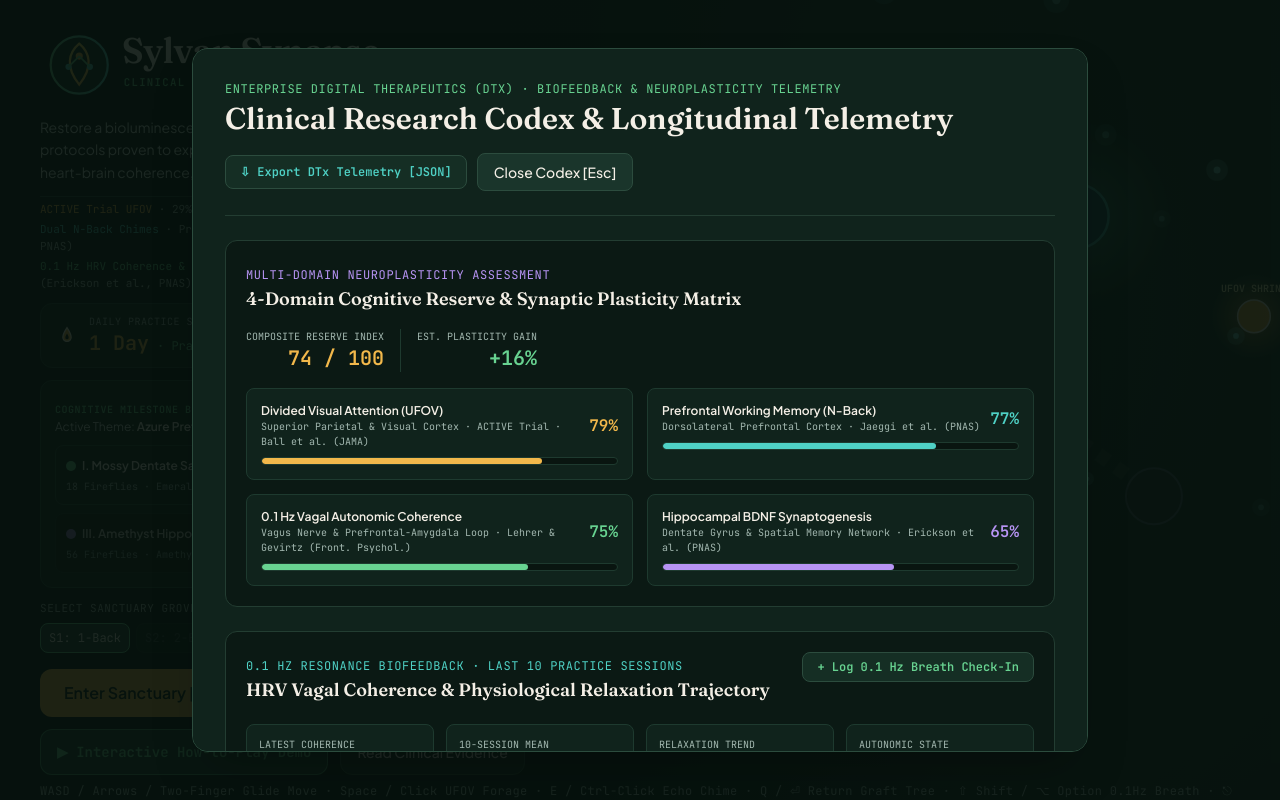
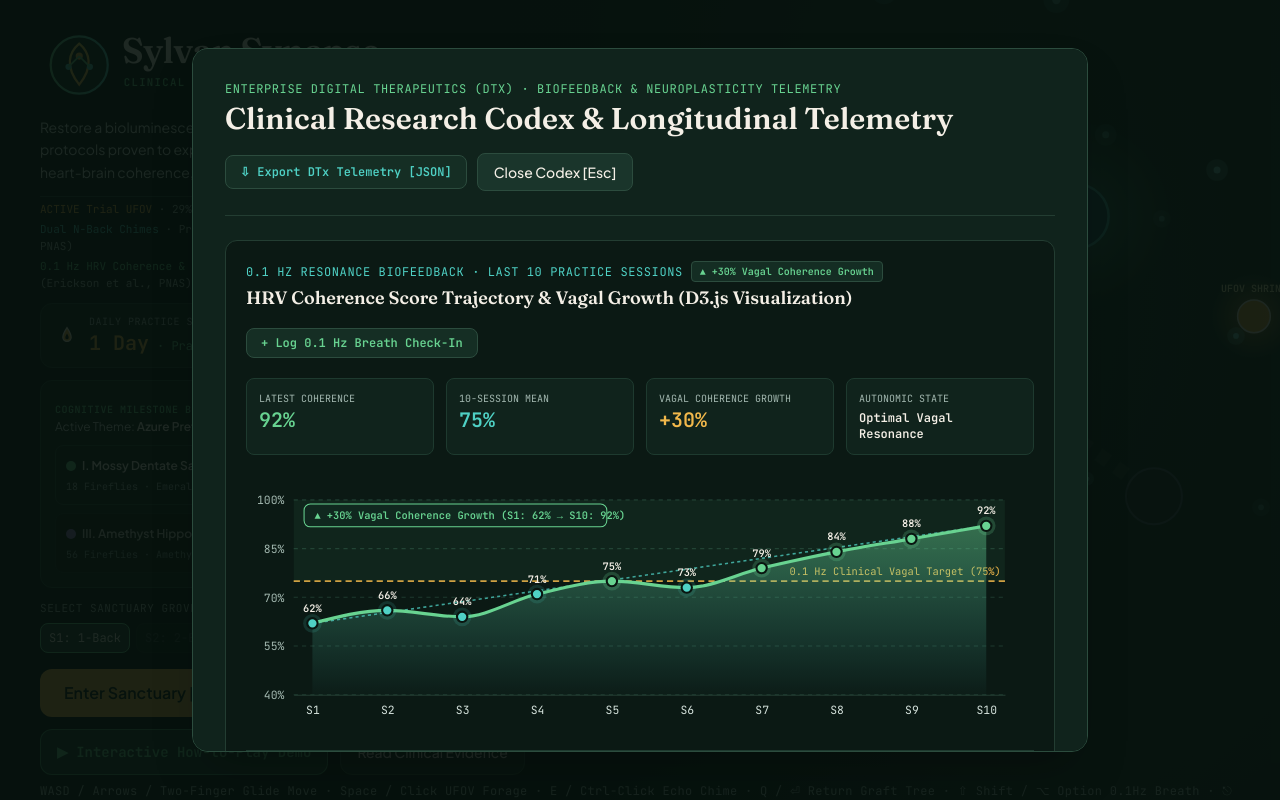
Before and after one commit to will-drums/brain-game, a React (Vite) app: page / in a window 1280 px wide. Both pictures are taken after a click on the button "Read Clinical Evidence". Built offline with nearby package versions, Linux system fonts and the light colour scheme.

Commit message:
fix(ClinicalCodexModal): synchronize HRV history fallback
Implement robust fallback logic to recover HRV session data from local storage if props are missing, ensuring the visualization always has a valid dataset.

```diff
--- a/src/components/ClinicalCodexModal.tsx
+++ b/src/components/ClinicalCodexModal.tsx
@@ -2,6 +2,8 @@ import React, { useEffect, useRef, useState } from 'react';
 import * as d3 from 'd3';
 import {
   CLINICAL_PROTOCOLS,
+  HRV_HISTORY_STORAGE_KEY,
+  DEFAULT_HRV_HISTORY_SEED,
   computeHrvTrendSummary,
   computeCognitiveDomainProfile,
   NEURO_NUTRITION_SLEEP_TIPS,
@@ -55,7 +57,28 @@ export const ClinicalCodexModal: React.FC<ClinicalCodexModalProps> = ({
   const [exportStatus, setExportStatus] = useState<string>('');
   const [lifestyleCategory, setLifestyleCategory] = useState<NeuroLifestyleCategory>('all');
 
-  const sessions = hrvHistory.slice(-10);
+  // Synchronize last 10 sessions from hrvHistory prop and HRV_HISTORY_STORAGE_KEY
+  const resolvedHistory = React.useMemo(() => {
+    if (hrvHistory && hrvHistory.length > 0) {
+      return hrvHistory.slice(-10);
+    }
+    if (typeof window !== 'undefined') {
+      try {
+        const stored = window.localStorage.getItem(HRV_HISTORY_STORAGE_KEY);
+        if (stored) {
+          const parsed = JSON.parse(stored) as HrvSessionRecord[];
+          if (Array.isArray(parsed) && parsed.length > 0) {
+            return parsed.slice(-10);
+          }
+        }
+      } catch {
+        // Ignore storage read errors
+      }
+    }
+    return DEFAULT_HRV_HISTORY_SEED.slice(-10);
+  }, [hrvHistory]);
+
+  const sessions = resolvedHistory;
   const trendSummary = computeHrvTrendSummary(sessions);
   const domainProfile = computeCognitiveDomainProfile({
     totalTreesGrafted,
@@ -132,8 +155,16 @@ export const ClinicalCodexModal: React.FC<ClinicalCodexModalProps> = ({
       .attr('stroke-dasharray', (d) => (d === 75 ? 'none' : '4,4'))
       .attr('stroke-width', 1);
 
+    // Shaded Optimal Vagal Resonance Zone (75% - 100%)
+    const thresholdY = yScale(75);
+    g.append('rect')
+      .attr('x', 0)
+      .attr('y', yScale(100))
+      .attr('width', innerWidth)
+      .attr('height', Math.max(0, thresholdY - yScale(100)))
+      .attr('fill', 'rgba(104, 211, 145, 0.06)');
+
     // Clinical Resonance Target Threshold Line (75% Vagal Coherence Zone)
-    const thresholdY = yScale(75);
     g.append('line')
       .attr('x1', 0)
       .attr('x2', innerWidth)
@@ -196,6 +227,55 @@ export const ClinicalCodexModal: React.FC<ClinicalCodexModalProps> = ({
       .datum(sessions)
       .attr('fill', 'url(#hrvCoherenceAreaGradient)')
       .attr('d', areaGenerator);
+
+    // Baseline-to-Latest Vagal Coherence Growth Vector Line (S1 -> S10)
+    if (sessions.length >= 2) {
+      const firstSession = sessions[0];
+      const lastSession = sessions[sessions.length - 1];
+      const x1 = xScale(firstSession.sessionLabel) ?? 0;
+      const y1 = yScale(firstSession.coherenceScore);
+      const x2 = xScale(lastSession.sessionLabel) ?? innerWidth;
+      const y2 = yScale(lastSession.coherenceScore);
+      const delta = lastSession.coherenceScore - firstSession.coherenceScore;
+
+      g.append('line')
+        .attr('data-testid', 'hrv-d3-growth-trendline')
+        .attr('x1', x1)
+        .attr('y1', y1)
+        .attr('x2', x2)
+        .attr('y2', y2)
+        .attr('stroke', '#4FD1C5')
+        .attr('stroke-width', 1.5)
+        .attr('stroke-dasharray', '3,3')
+        .attr('opacity', 0.75);
+
+      // In-Chart Vagal Coherence Growth Callout Badge
+      const badgeGroup = g
+        .append('g')
+        .attr('data-testid', 'hrv-d3-growth-badge')
+        .attr('transform', 'translate(10, 4)');
+
+      badgeGroup
+        .append('rect')
+        .attr('width', 292)
+        .attr('height', 22)
+        .attr('rx', 6)
+        .attr('fill', '#10281F')
+        .attr('stroke', '#68D391')
+        .attr('stroke-width', 1);
+
+      badgeGroup
+        .append('text')
+        .attr('x', 10)
+        .attr('y', 14.5)
+        .attr('fill', '#68D391')
+        .attr('font-family', 'JetBrains Mono, monospace')
+        .attr('font-size', '10px')
+        .attr('font-weight', '700')
+        .text(
+          `▲ ${delta >= 0 ? `+${delta}%` : `${delta}%`} Vagal Coherence Growth (${firstSession.sessionLabel}: ${firstSession.coherenceScore}% → ${lastSession.sessionLabel}: ${lastSession.coherenceScore}%)`
+        );
+    }
 
     // D3 Line generator
     const lineGenerator = d3
@@ -345,7 +425,116 @@ export const ClinicalCodexModal: React.FC<ClinicalCodexModalProps> = ({
           </div>
         </div>
 
-        {/* 4-Domain Cognitive Reserve & Neuroplasticity Profile */}
+        {/* 1. D3.js Physiological Relaxation & HRV Coherence Line Chart (Last 10 Practice Sessions from HRV_HISTORY_STORAGE_KEY) */}
+        <section
+          aria-labelledby="hrv-chart-heading"
+          data-testid="clinical-codex-hrv-chart"
+          className="mt-6 p-5 rounded-xl bg-[#0B1914] border border-[#233D32] space-y-4"
+        >
+          <div className="flex flex-wrap items-start justify-between gap-4">
+            <div>
+              <div className="flex flex-wrap items-center gap-2">
+                <span className="text-xs font-mono uppercase tracking-wider text-[#4FD1C5]">
+                  0.1 Hz Resonance Biofeedback · Last {sessions.length} Practice Sessions
+                </span>
+                <span className="px-2 py-0.5 rounded bg-[#142D23] text-[#68D391] border border-[#2C4C3E] text-[10px] font-mono font-semibold tabular-nums">
+                  ▲ {trendSummary.trendDelta >= 0 ? `+${trendSummary.trendDelta}%` : `${trendSummary.trendDelta}%`} Vagal Coherence Growth
+                </span>
+              </div>
+              <h3
+                id="hrv-chart-heading"
+                className="text-lg font-display font-semibold text-[#F4EFE6] mt-0.5"
+              >
+                HRV Coherence Score Trajectory &amp; Vagal Growth (D3.js Visualization)
+              </h3>
+            </div>
+
+            {onRecordSimulatedSession && (
+              <button
+                type="button"
+                data-testid="log-hrv-session-btn"
+                onClick={onRecordSimulatedSession}
+                className="px-3.5 py-1.5 rounded-lg bg-[#152E24] hover:bg-[#1E3F32] text-xs font-mono font-semibold text-[#68D391] border border-[#2C4C3E] transition-colors whitespace-nowrap shrink-0 cursor-pointer"
+              >
+                + Log 0.1 Hz Breath Check-In
+              </button>
+            )}
+          </div>
+
+          {/* 4 Tabular-Nums Physiological Relaxation KPIs */}
+          <div className="grid grid-cols-2 sm:grid-cols-4 gap-3 pt-1">
+            <div className="p-3 rounded-lg bg-[#10231C] border border-[#1E3A2F]">
+              <div className="text-[10px] font-mono uppercase text-[#A3B8B0]">
+                LATEST COHERENCE
+              </div>
+              <div className="text-xl font-mono font-bold text-[#68D391] tabular-nums">
+                {trendSummary.latestCoherence}%
+              </div>
+            </div>
+
+            <div className="p-3 rounded-lg bg-[#10231C] border border-[#1E3A2F]">
+              <div className="text-[10px] font-mono uppercase text-[#A3B8B0]">
+                10-SESSION MEAN
+              </div>
+              <div className="text-xl font-mono font-bold text-[#4FD1C5] tabular-nums">
+                {trendSummary.averageCoherence}%
+              </div>
+            </div>
+
+            <div className="p-3 rounded-lg bg-[#10231C] border border-[#1E3A2F]">
+              <div className="text-[10px] font-mono uppercase text-[#A3B8B0]">
+                VAGAL COHERENCE GROWTH
+              </div>
+              <div className="text-xl font-mono font-bold text-[#F2B84B] tabular-nums">
+                {trendSummary.trendDelta >= 0 ? `+${trendSummary.trendDelta}%` : `${trendSummary.trendDelta}%`}
+              </div>
+            </div>
+
+            <div className="p-3 rounded-lg bg-[#10231C] border border-[#1E3A2F]">
+              <div className="text-[10px] font-mono uppercase text-[#A3B8B0]">
+                AUTONOMIC STATE
+              </div>
+              <div className="text-xs font-mono font-semibold text-[#F4EFE6] mt-1">
+                {trendSummary.relaxationStatus}
+              </div>
+            </div>
+          </div>
+
+          {/* D3 Responsive SVG Line Chart */}
+          <div className="w-full overflow-x-auto pt-1">
+            <svg
+              ref={svgRef}
+              viewBox="0 0 760 250"
+              role="img"
+              aria-label="D3 Line Chart of HRV Coherence Scores over the last 10 practice sessions"
+              className="w-full h-auto min-w-[540px] select-none"
+            />
+          </div>
+
+          {/* Interactive Session Inspector Footer */}
+          {activeInspect && (
+            <div className="flex flex-wrap items-center justify-between gap-2 pt-2 border-t border-[#1E3A2F] text-xs font-mono text-[#A3B8B0] tabular-nums">
+              <div>
+                <span className="text-[#F4EFE6] font-semibold">
+                  Session {activeInspect.sessionLabel}
+                </span>
+                <span aria-hidden="true"> · </span>
+                <span>{activeInspect.stageName}</span>
+                <span aria-hidden="true"> · </span>
+                <span>Recorded {activeInspect.recordedAtIso}</span>
+              </div>
+              <div>
+                <span className="text-[#68D391] font-semibold">
+                  HRV Coherence Score: {activeInspect.coherenceScore}%
+                </span>
+                <span aria-hidden="true"> · </span>
+                <span>{activeInspect.coherenceSeconds.toFixed(1)}s Paced 0.1 Hz Breath</span>
+              </div>
+            </div>
+          )}
+        </section>
+
+        {/* 2. 4-Domain Cognitive Reserve & Neuroplasticity Profile */}
         <section
           aria-label="4-Domain Cognitive Reserve Profile"
           data-testid="cognitive-domain-profile"
@@ -408,109 +597,6 @@ export const ClinicalCodexModal: React.FC<ClinicalCodexModalProps> = ({
               </div>
             ))}
           </div>
-        </section>
-
-        {/* D3.js Physiological Relaxation & HRV Coherence Line Chart (Last 10 Practice Sessions) */}
-        <section
-          aria-labelledby="hrv-chart-heading"
-          data-testid="clinical-codex-hrv-chart"
-          className="mt-6 p-5 rounded-xl bg-[#0B1914] border border-[#233D32] space-y-4"
-        >
-          <div className="flex flex-wrap items-start justify-between gap-4">
-            <div>
-              <span className="text-xs font-mono uppercase tracking-wider text-[#4FD1C5]">
-                0.1 Hz Resonance Biofeedback · Last {sessions.length} Practice Sessions
-              </span>
-              <h3
-                id="hrv-chart-heading"
-                className="text-lg font-display font-semibold text-[#F4EFE6]"
-              >
-                HRV Vagal Coherence &amp; Physiological Relaxation Trajectory
-              </h3>
-            </div>
-
-            {onRecordSimulatedSession && (
-              <button
-                type="button"
-                onClick={onRecordSimulatedSession}
-                className="px-3.5 py-1.5 rounded-lg bg-[#152E24] hover:bg-[#1E3F32] text-xs font-mono font-semibold text-[#68D391] border border-[#2C4C3E] transition-colors whitespace-nowrap shrink-0 cursor-pointer"
-              >
-                + Log 0.1 Hz Breath Check-In
-              </button>
-            )}
-          </div>
-
-          {/* 4 Tabular-Nums Physiological Relaxation KPIs */}
-          <div className="grid grid-cols-2 sm:grid-cols-4 gap-3 pt-1">
-            <div className="p-3 rounded-lg bg-[#10231C] border border-[#1E3A2F]">
-              <div className="text-[10px] font-mono uppercase text-[#A3B8B0]">
-                LATEST COHERENCE
-              </div>
-              <div className="text-xl font-mono font-bold text-[#68D391] tabular-nums">
-                {trendSummary.latestCoherence}%
-              </div>
-            </div>
-
-            <div className="p-3 rounded-lg bg-[#10231C] border border-[#1E3A2F]">
-              <div className="text-[10px] font-mono uppercase text-[#A3B8B0]">
-                10-SESSION MEAN
-              </div>
-              <div className="text-xl font-mono font-bold text-[#4FD1C5] tabular-nums">
-                {trendSummary.averageCoherence}%
-              </div>
-            </div>
-
-            <div className="p-3 rounded-lg bg-[#10231C] border border-[#1E3A2F]">
-              <div className="text-[10px] font-mono uppercase text-[#A3B8B0]">
-                RELAXATION TREND
-              </div>
-              <div className="text-xl font-mono font-bold text-[#F2B84B] tabular-nums">
-                {trendSummary.trendDelta >= 0 ? `+${trendSummary.trendDelta}%` : `${trendSummary.trendDelta}%`}
-              </div>
-            </div>
-
-            <div className="p-3 rounded-lg bg-[#10231C] border border-[#1E3A2F]">
-              <div className="text-[10px] font-mono uppercase text-[#A3B8B0]">
-                AUTONOMIC STATE
-              </div>
-              <div className="text-xs font-mono font-semibold text-[#F4EFE6] mt-1">
-                {trendSummary.relaxationStatus}
-              </div>
-            </div>
-          </div>
-
-          {/* D3 Responsive SVG Line Chart */}
-          <div className="w-full overflow-x-auto pt-1">
-            <svg
-              ref={svgRef}
-              viewBox="0 0 760 250"
-              role="img"
-              aria-label="D3 Line Chart of HRV Coherence Scores over the last 10 practice sessions"
-              className="w-full h-auto min-w-[540px] select-none"
-            />
-          </div>
-
-          {/* Interactive Session Inspector Footer */}
-          {activeInspect && (
-            <div className="flex flex-wrap items-center justify-between gap-2 pt-2 border-t border-[#1E3A2F] text-xs font-mono text-[#A3B8B0] tabular-nums">
-              <div>
-                <span className="text-[#F4EFE6] font-semibold">
-                  Session {activeInspect.sessionLabel}
-                </span>
-                <span aria-hidden="true"> · </span>
-                <span>{activeInspect.stageName}</span>
-                <span aria-hidden="true"> · </span>
-                <span>Recorded {activeInspect.recordedAtIso}</span>
-              </div>
-              <div>
-                <span className="text-[#68D391] font-semibold">
-                  HRV Coherence: {activeInspect.coherenceScore}%
-                </span>
-                <span aria-hidden="true"> · </span>
-                <span>{activeInspect.coherenceSeconds.toFixed(1)}s Paced 0.1 Hz Breath</span>
-              </div>
-            </div>
-          )}
         </section>
 
         {/* NEURO-NUTRITION & GLYMPHATIC SLEEP HYGIENE CLINICAL PROTOCOLS */}
```
Also changed, not shown: .aistudio/artifacts/brain/56f7dd35-56b9-47e6-bdc5-f54fead7e0c6/.tempmediaStorage/codex-d3-hrv-top.png (added).
